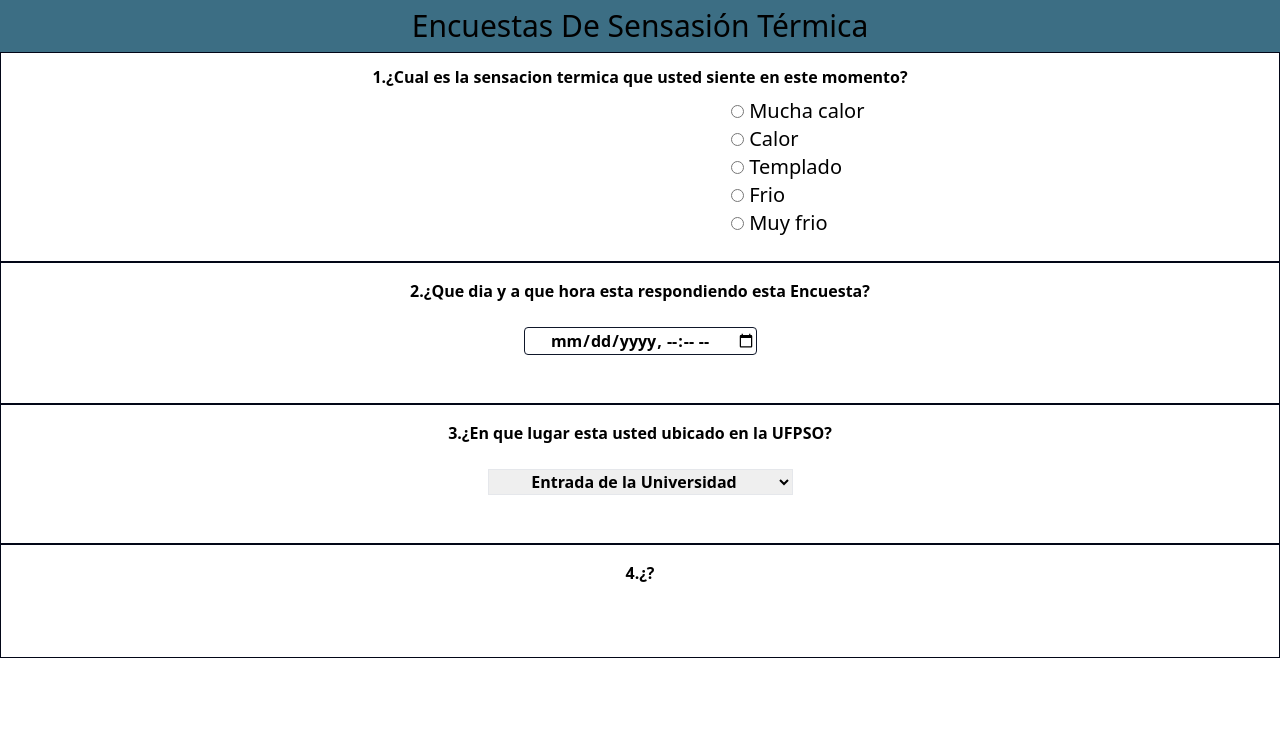
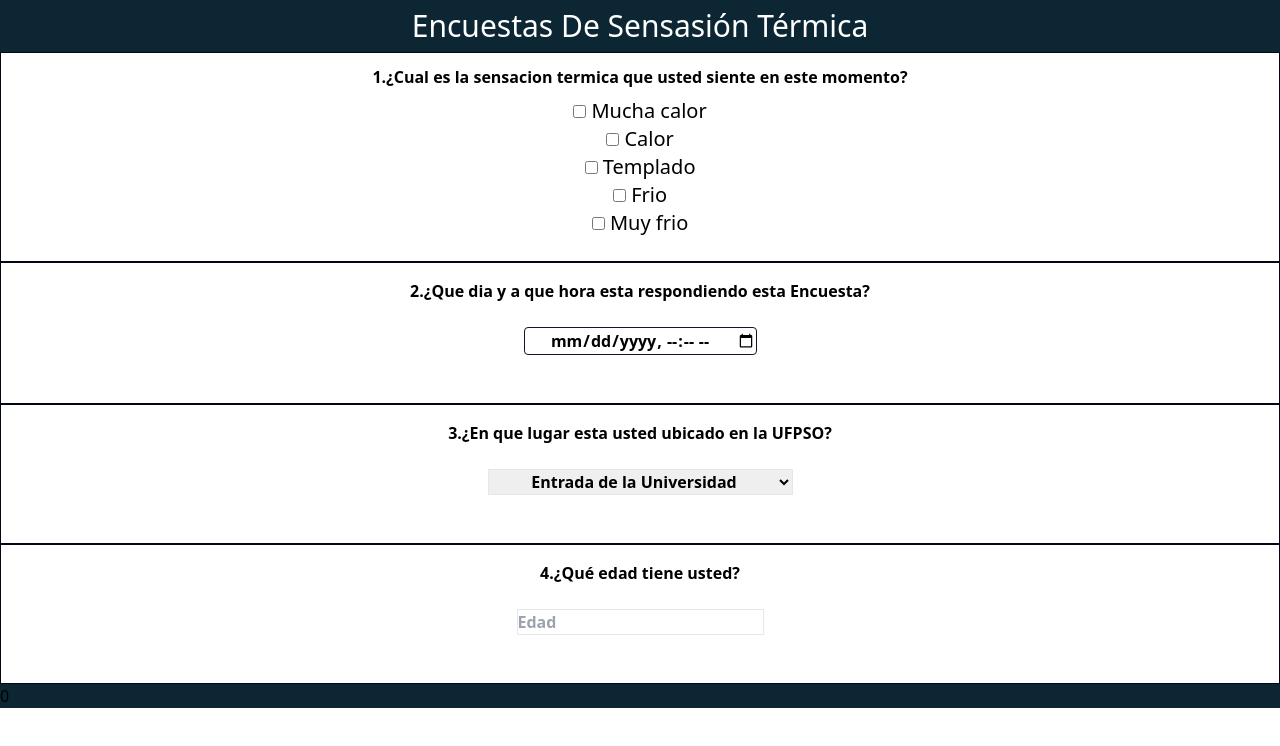
Before and after one commit to JesusJK/Proyecto_Integrador-I, a Vue app: page /form in a window 1280 px wide. Shown: the top 746 px of the page. Built offline with nearby package versions, Linux system fonts and the light colour scheme.

Commit message:
progreso form

```diff
--- a/src/components/Formulario.vue
+++ b/src/components/Formulario.vue
@@ -1,4 +1,18 @@
-<script>
+<script setup>
+import { ref } from 'vue';
+
+let sensacion = ref(" ");
+
+
+function send_sensacion() {
+    if (sensacion_cheked1 = true) {
+        sensacion = "halo";
+    }
+
+    console.log('El estado de sensacion es ', sensacion.value)
+}
+
+
 
 </script>
 
@@ -6,23 +20,31 @@
 <template>
 
     <body>
-        <div class="flex justify-center text-3xl bg-[#3C6E84] py-2">Encuestas De Sensasión Térmica</div>
-
-        <div class="flex-col columns-1 border border-slate-950 pb-6 pt-1 ">
-            <p class="flex justify-center font-semibold p-2">1.¿Cual es la sensacion termica que usted siente en este momento?</p>
-            <form class="flex flex-col columns-1 items-left text-xl ml-[730px]">
-                <div><input type="radio" name="sensacion" value="muy_alta" class="font-semibold"> Mucha calor</div>
-                <div><input type="radio" name="sensacion" value="alta" class="font-semibold"> Calor</div>
-                <div><input type="radio" name="sensacion" value="media" class="font-semibold"> Templado</div>
-                <div><input type="radio" name="sensacion" value="baja" class="font-semibold"> Frio</div>
-                <div> <input type="radio" name="sensacion" value="muy_baja" class="font-semibold"> Muy frio
+        <div class="flex justify-center text-3xl text-white bg-[#0C2733] py-2">Encuestas De Sensasión Térmica</div>
+        <div class="flex-col columns-1 border border-slate-950 pb-6 pt-1">
+            <p class="flex justify-center font-semibold p-2 ">1.¿Cual es la sensacion termica que usted siente en este
+                momento?</p>
+            <form class="flex flex-col columns-1  items-center text-xl">
+                <div><input type="checkbox" @click="send_sensacion" name="sensacion" v-model="sensacion_cheked1"
+                        value="muy_alta" class="font-semibold"> Mucha calor</div>
+                <div><input type="checkbox" @click="send_sensacion" name="sensacion" v-model="sensacion_cheked2"
+                        value="alta" class="font-semibold"> Calor</div>
+                <div><input type="checkbox" @click="send_sensacion" name="sensacion" v-model="sensacion_cheked3"
+                        value="media" class="font-semibold"> Templado</div>
+                <div><input type="checkbox" @click="send_sensacion" name="sensacion" v-model="sensacion_cheked4"
+                        value="baja" class="font-semibold"> Frio</div>
+                <div> <input type="checkbox" @click="send_sensacion" name="sensacion" v-model="sensacion_cheked5"
+                        value="muy_baja" class="font-semibold"> Muy frio
                 </div>
             </form>
         </div>
 
         <div class="flex-col columns-1 border border-slate-950 pt-4 pb-6 content-center">
-            <div class="flex justify-center font-semibold">2.¿Que dia y a que hora esta respondiendo esta Encuesta?</div>
-            <div class="flex justify-center font-semibold p-6"><input class="text-center rounded border border-slate-900" type="datetime-local" name="datetime" id="datetime"></div>
+            <div class="flex justify-center font-semibold">2.¿Que dia y a que hora esta respondiendo esta Encuesta?
+            </div>
+            <div class="flex justify-center font-semibold p-6"><input
+                    class="text-center rounded border border-slate-900" type="datetime-local" name="datetime"
+                    id="datetime"></div>
         </div>
 
         <div class="flex-col columns-1 border border-slate-950 pt-4 pb-6 content-center">
@@ -45,12 +67,12 @@
         </div>
 
         <div class="flex-col columns-1 border border-slate-950 pt-4 pb-6 content-center">
-            <div class="flex justify-center font-semibold">4.¿?</div>
+            <div class="flex justify-center font-semibold">4.¿Qué edad tiene usted?</div>
             <div class="flex justify-center font-semibold p-6">
-
+                <input type="number" class="border font-sans" placeholder="Edad">
             </div>
         </div>
-
+        <footer class="bg-[#0C2733] h-max">0</footer>
 
 
     </body>
--- a/src/components/Principalweb.vue
+++ b/src/components/Principalweb.vue
@@ -1,5 +1,6 @@
-<script>
-
+<script setup>
+import { RouterLink } from 'vue-router'
+import { ref } from 'vue';
 </script>
 
 <template>
@@ -27,6 +28,9 @@
             <h1 class="text-2xl">Registro y medicion de temperaturas</h1>
             <nav>
                 <ul class="flex flex-col ml-2 justify-center mt-4">
+                    <li>
+                        <RouterLink to="/form" class="text-white hover:text-gray-300">Encuesta</Routerlink>
+                    </li>
                     <li><a href="#datos" class="text-white hover:text-gray-300">Datos</a></li>
                     <li><a href="#consejos" class="text-white hover:text-gray-300">Consejos</a></li>
                     <li><a href="#alertas" class="text-white hover:text-gray-300">Alertas</a></li>
@@ -36,12 +40,53 @@
         </header>
         <!-- Cuerpo de la página -->
         <main class="p-4">
-        <div class="">
+            <div class="border mx-[100px] border-gray-400 text-black px-4 py-3 rounded relative" role="info">
+                <span class="">Los científicos dedicados a las cuestiones climáticas han demostrado que las personas
+                    somos responsables del calentamiento global de los últimos 200 años. Las actividades humanas, tales
+                    como las mencionadas arriba, generan gases de efecto invernadero que elevan la temperatura del
+                    planeta al ritmo más rápido de los 2000 años pasados.
+                    La temperatura media de la Tierra es ahora 1,1 °C más elevada que a finales del siglo XIX, antes de
+                    la revolución industrial, y más elevada en términos absolutos que en los últimos 100 000 años. La
+                    última década (2011-2020) fue la más cálida registrada. En esa línea, cada una de las cuatro décadas
+                    útlimas ha sido más caliente que cualquier otra década desde 1850. </span>
+            </div>
+            <div class="flex justify-between my-7">
+                <div class="border-black w-[33%] border mx-1 pt-[50px] p-3 text-center justify-center"><strong>Las personas se ven
+                        afectadas por el cambio
+                        climático de diversas maneras</strong>
+                    <p>El cambio climático puede afectar a nuestra salud, a la capacidad de cultivar alimentos, a la
+                        vivienda, a la seguridad y al trabajo. Algunos de nosotros ya somos más vulnerables a los
+                        impactos climáticos, como las personas que viven en pequeñas naciones insulares y otros países
+                        en desarrollo. Condiciones como el aumento del nivel del mar y la intrusión de agua salada han
+                        avanzado hasta el punto de que comunidades enteras han tenido que reubicarse, y las prolongadas
+                        sequías están creando un riesgo de hambruna. Se prevé que en el futuro aumente el número de
+                        «refugiados climáticos».</p>
+                </div>
+                <div class="border-black w-[33%] border mx-1 p-3 text-center justify-center"><strong>Cada aumento del
+                        calentamiento global es importante</strong>
+                    <p>Según los últimos informes de la ONU (inglés), miles de científicos y revisores gubernamentales
+                        coincidieron en que limitar el aumento de la temperatura global a no más de 1,5 °C nos ayudaría
+                        a evitar los peores impactos climáticos y a mantener un clima habitable. Sin embargo, las
+                        políticas actuales apuntan a un aumento de la temperatura de 2,8 °C para finales de siglo.
+                        Las emisiones que provocan el cambio climático proceden de todas las partes del mundo y afectan
+                        a todos, pero algunos países generan mucho más que otros. Los siete mayores emisores - China,
+                        Estados Unidos, India, la Unión Europea, Indonesia, Rusia y Brasil - fueron los causantes de la
+                        mitad de las emisiones de gases de efecto invernadero a nivel mundial en 2020. Todo el mundo
+                        debe tomar medidas en lo que respecta al clima, pero las personas y los países que crean más
+                        problemas tienen una mayor responsabilidad para actuar primero.</p>
+                </div>
+                <div class="border-black w-[33%] border mx-1 p-3 pt-[50px] text-center justify-center"><strong>Nos enfrentamos a un gran
+                        reto, pero ya conocemos muchas soluciones</strong>
+                    <p>Muchas soluciones al cambio climático pueden aportar beneficios económicos al tiempo que mejoran
+                        nuestras vidas y protegen el medio ambiente. También contamos con marcos y acuerdos globales
+                        para guiar el progreso, como los Objetivos de Desarrollo Sostenible, la Convención Marco de las
+                        Naciones Unidas sobre el Cambio Climático y el Acuerdo de París. Hay tres amplias categorías de
+                        acción: reducir las emisiones, adaptarse a los impactos climáticos y financiar los ajustes
+                        necesarios.
+                        </p>
+                </div>
+            </div>
 
-        </div>
-        <section id="consejos">
-            <!-- Consejos y alertas -->
-        </section>
         </main>
 
         <!-- Pie de página -->
```
Lines whose indentation alone changed are shown as unchanged.
